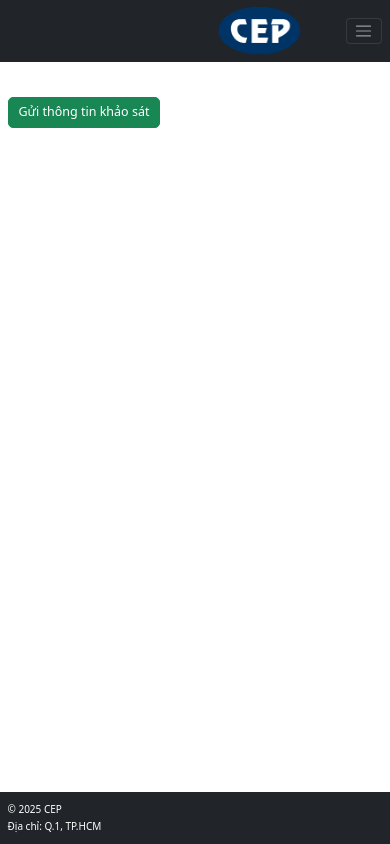
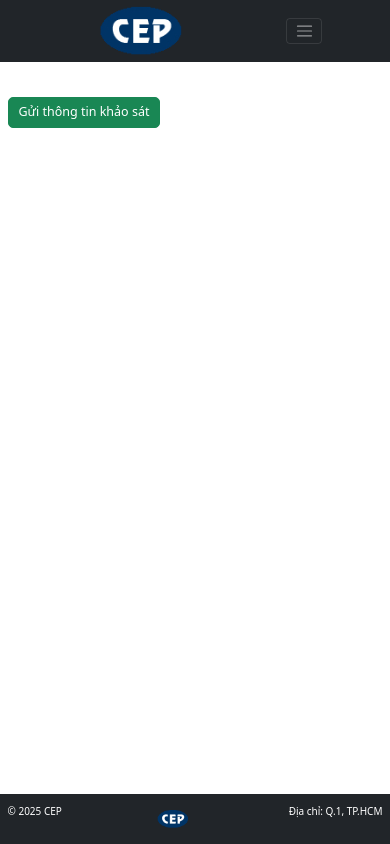
Before and after one commit to duyzxje/SurveyInfo, a React (Create React App) app: page / in a window 390 px wide. Built offline with nearby package versions, Linux system fonts and the light colour scheme.

Commit message:
update ui

```diff
--- a/src/components/Footer.jsx
+++ b/src/components/Footer.jsx
@@ -1,11 +1,18 @@
 import React from 'react';
+
+import { Link } from 'react-router-dom';
 
 function Footer() {
     return (
         <footer className="bg-dark text-white mt-auto py-3">
             <div className="container">
-                <p className="mb-1">© {new Date().getFullYear()} CEP</p>
-                <p className="mb-0">Địa chỉ: Q.1, TP.HCM</p>
+                <div className="d-flex justify-content-between">
+                    <p className="">© {new Date().getFullYear()} CEP</p>
+                    <div className="d-flex align-items-center">
+                        <img src="/assets/img/logo.png" alt="Logo" height="30" className="me-2" />
+                    </div>
+                    <p className="mr-auto">Địa chỉ: Q.1, TP.HCM</p>
+                </div>
             </div>
         </footer>
     );
--- a/src/components/Header.jsx
+++ b/src/components/Header.jsx
@@ -6,7 +6,7 @@ function Header() {
         <header>
             <nav className="navbar navbar-expand-lg navbar-dark bg-dark">
                 <div className="container">
-                    <div className="d-flex align-items-center ms-auto">
+                    <div className="d-flex align-items-center">
                         <Link className="navbar-brand d-flex align-items-center" to="/">
                             <img src="/assets/img/logo.png" alt="Logo" height="80" className="me-2" />
                         </Link>
--- a/src/pages/success.jsx
+++ b/src/pages/success.jsx
@@ -72,7 +72,10 @@ function Success() {
     }
     return (
         <div className="container mt-4">
-            <h2>Gửi thành công!</h2>
+            <h2 className="mb-4 text-success text-center">Gửi thành công!</h2>
+            <div className="row justify-content-center">
+                <div className="col-md-6 col-lg-4 border border-success p-4 mb-4 me-2 rounded-3 bg-success-subtle">
+                    <h4 className="mb-4">Thông tin cá nhân</h4>
                     <p>Họ tên: {data.fullname}</p>
                     <p>CCCD: {data.identify}</p>
                     <p>Điện thoại: {data.phone}</p>
@@ -80,6 +83,9 @@ function Success() {
                     <p>Quận/Huyện: {getDistrictName(data.provinceId, data.districtId)}</p>
                     <p>Xã/Phường: {getWardName(data.provinceId, data.districtId, data.wardId)}</p>
                     <p>Địa chỉ: {data.address}</p>
+                </div>
+                <div className="col-md-6 col-lg-4 border border-success p-4 mb-4 ms-2 rounded-3 bg-success-subtle">
+                    <h4 className="mb-4">Thông tin khảo sát</h4>
                     <p>Mục đích vay: {getPurposeLoan(data.purposeLoan)}</p>
                     <p>Mô tả: {data.description}</p>
                     <p>Số tiền cần cho mục đích: {formatNumber(data.amountPurpose)} đ</p>
@@ -89,7 +95,11 @@ function Success() {
                     <p>Thu nhập khách hàng: {formatNumber(data.incomeSalary)} đ</p>
                     <p>Thu nhập khác: {formatNumber(data.incomeOther)} đ</p>
                     <p>Tổng chi phí: {formatNumber(data.cost)} đ</p>
-            <button className="btn btn-success" onClick={() => navigate('/survey')}>Gửi mới</button>
+                </div>
+            </div>
+            <div className="d-flex justify-content-center">
+                <button className="btn btn-success mb-4" onClick={() => navigate('/survey')}>Gửi mới</button>
+            </div>
         </div>
     );
 }
--- a/src/pages/surveyInformation.jsx
+++ b/src/pages/surveyInformation.jsx
@@ -93,7 +93,9 @@ function Survey() {
         handleChange(e);
         const identify = e.target.value;
         // Validate realtime
-        if (identify.length > 0 && identify.length > 12) {
+        if (identify.length > 0 && identify[0] != 0) {
+            setIdentifyError('Số đầu phải là số 0')
+        } else if (identify.length > 0 && identify.length > 12) {
             setIdentifyError('Lớn hơn 12 số,CCCD chỉ được phép 12 số');
         } else if (identify.length > 0 && identify.length < 12) {
             setIdentifyError('CCCD là 12 số');
```
Lines whose indentation alone changed are shown as unchanged.
